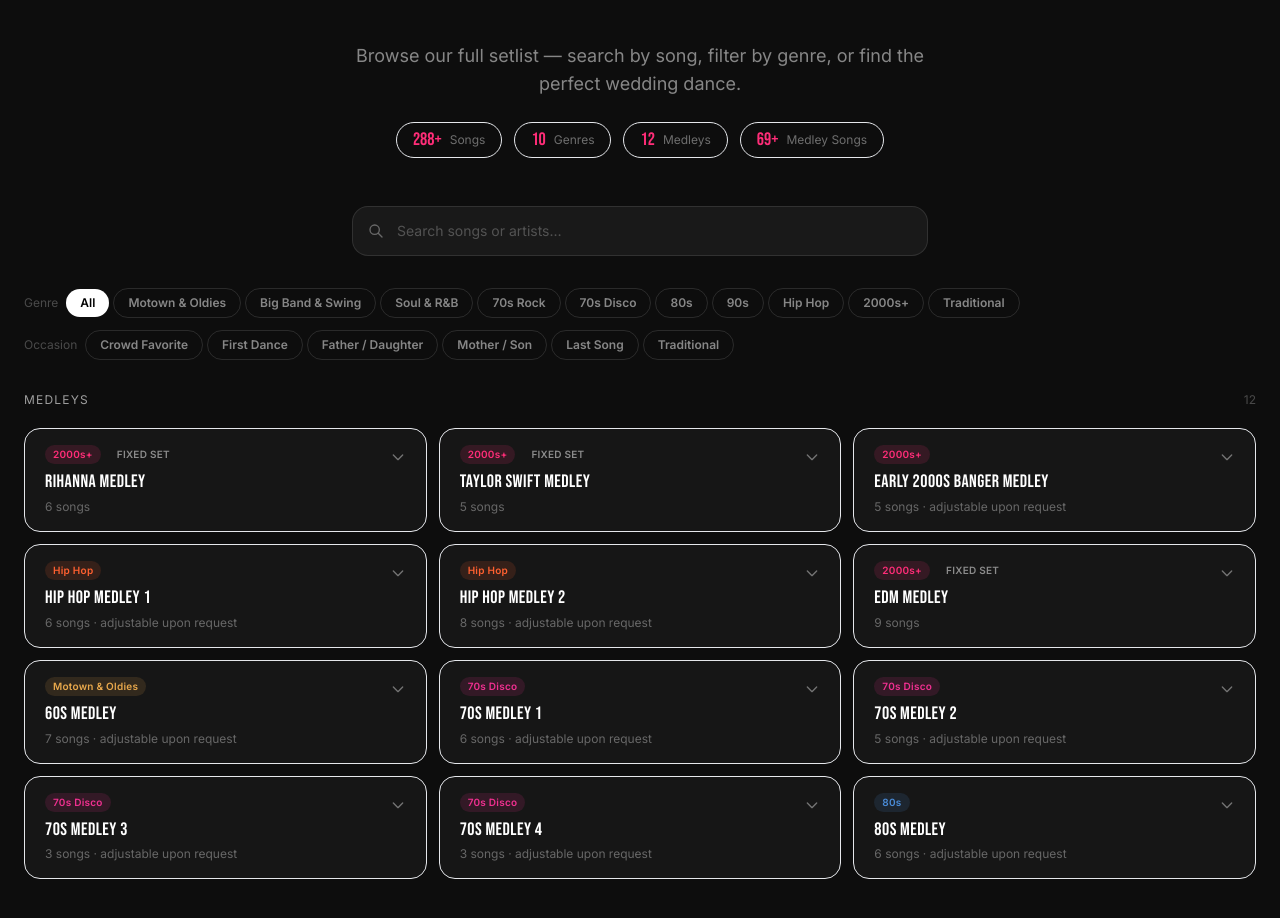
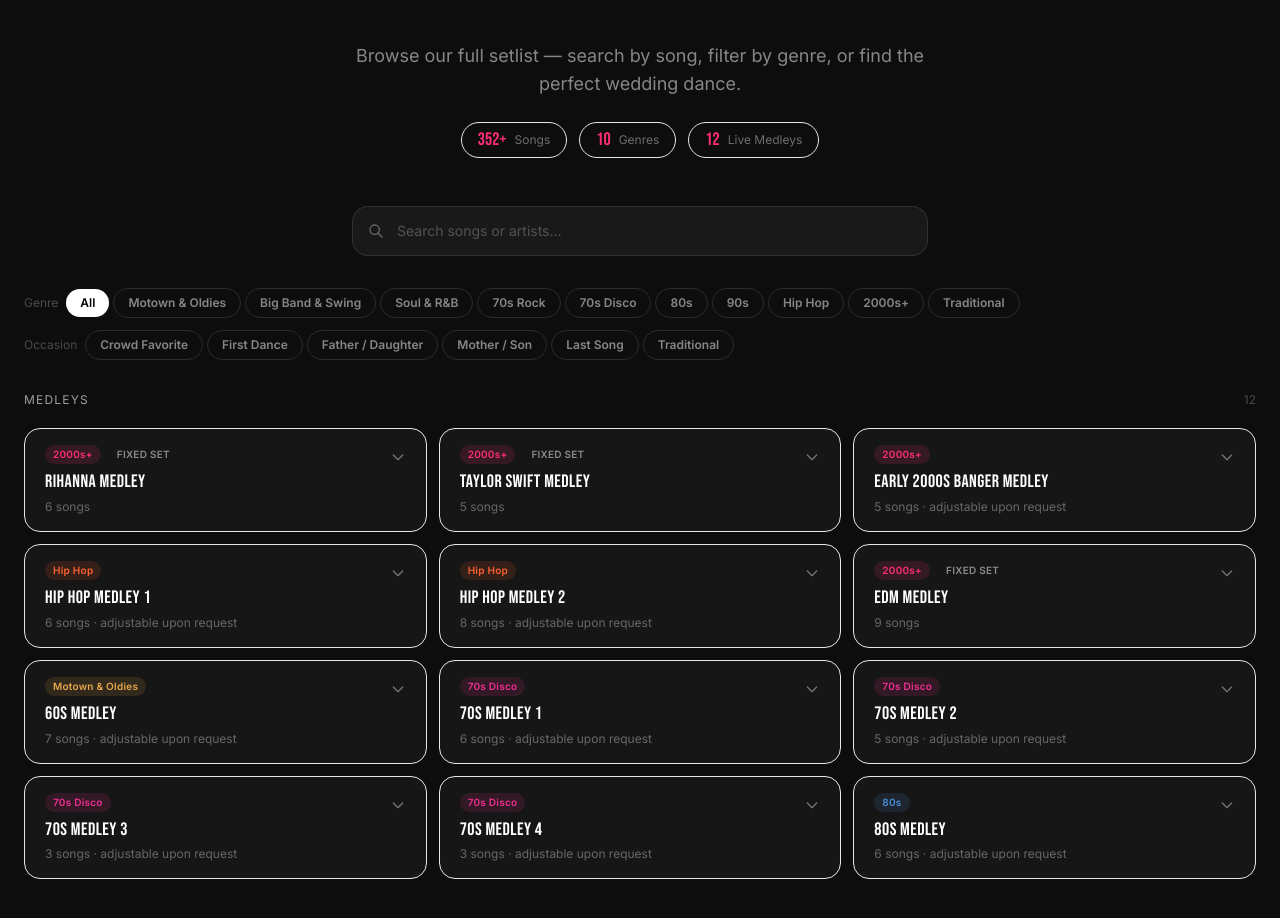
Before and after one commit to generalsaa1121-collab/veyra-solutions, a React (Vite) app in the folder the-cliffs-redesign/: page / in a window 1280 px wide. Shown: the part 5666-6584 px from the top of the page. Built offline with nearby package versions, Linux system fonts and the light colour scheme.

Commit message:
Update Song Library stats: 352+ total songs, 12 Live Medleys

```diff
--- a/the-cliffs-redesign/src/components/Songs.tsx
+++ b/the-cliffs-redesign/src/components/Songs.tsx
@@ -143,8 +143,10 @@ export default function Songs() {
   const [activeTag, setActiveTag] = useState<TagKey | null>(null);
   const [search, setSearch] = useState('');
 
-  const totalSongs = SONGS.length;
-  const totalMedleySongs = MEDLEYS.reduce((s, m) => s + m.songs.length, 0);
+  const medleySongsTotal = MEDLEYS.reduce((s, m) => s + m.songs.length, 0);
+  // 5 songs appear in both SONGS[] and a medley — subtract to avoid double-counting
+  const MEDLEY_CROSSOVER = 5;
+  const totalUnique = SONGS.length + medleySongsTotal - MEDLEY_CROSSOVER;
 
   const filteredSongs = useMemo(() => {
     const q = search.toLowerCase().trim();
@@ -212,10 +214,9 @@ export default function Songs() {
           {/* Stats */}
           <div className="flex flex-wrap items-center justify-center gap-3">
             {[
-              { value: `${totalSongs}+`, label: 'Songs' },
+              { value: `${totalUnique}+`, label: 'Songs' },
               { value: `${GENRE_ORDER.length}`, label: 'Genres' },
-              { value: `${MEDLEYS.length}`, label: 'Medleys' },
-              { value: `${totalMedleySongs}+`, label: 'Medley Songs' },
+              { value: `${MEDLEYS.length}`, label: 'Live Medleys' },
             ].map(({ value, label }) => (
               <div
                 key={label}
```
